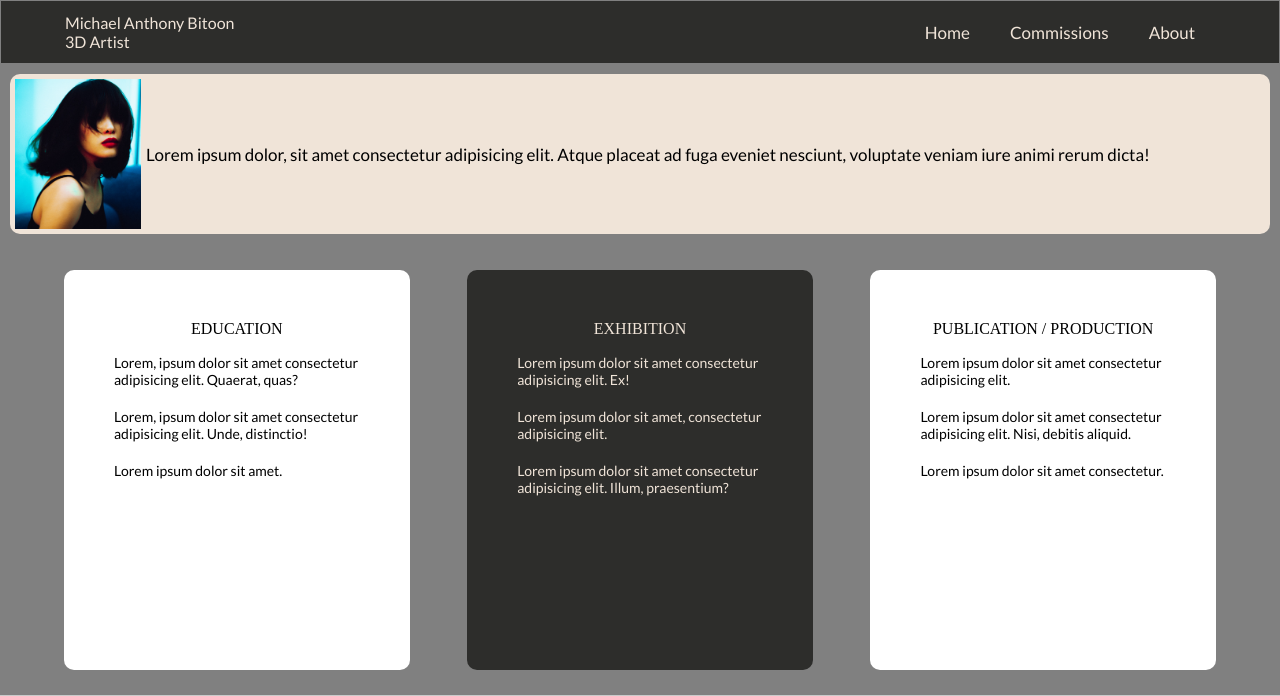
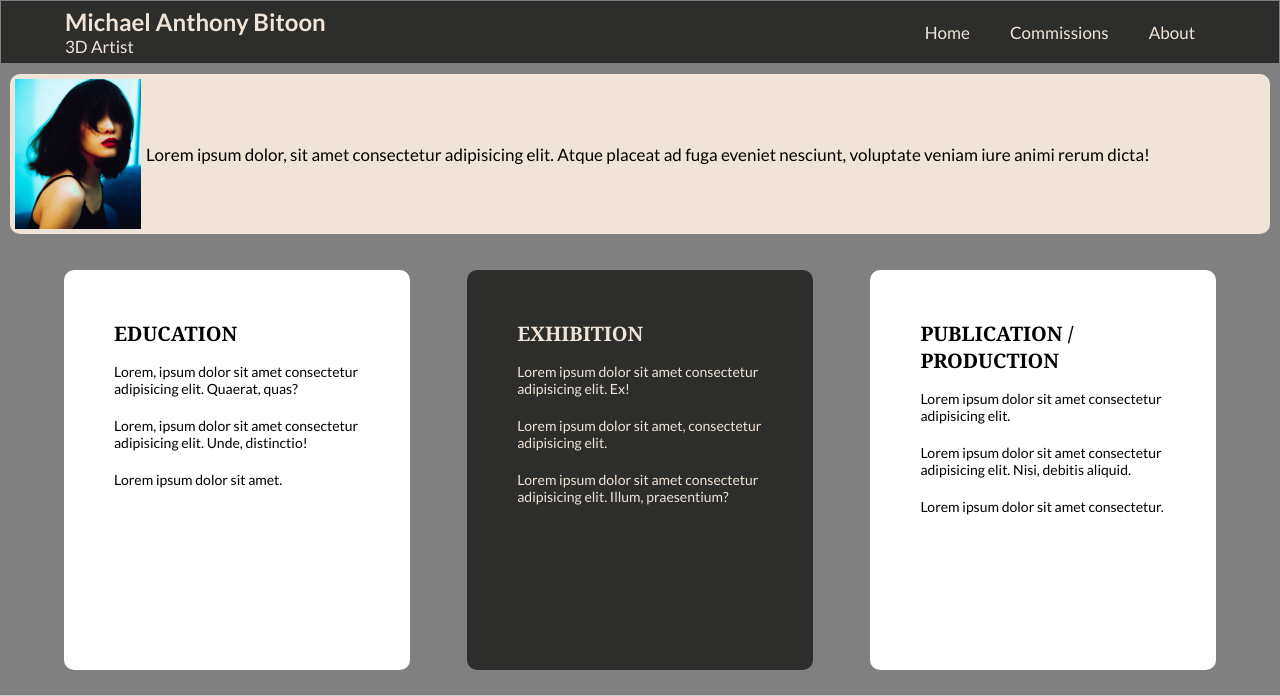
Before and after one commit to mictony6/ArtPortfolio, a Django app: page /about/ in a window 1280 px wide. Shown: the top 696 px of the page. Run offline with Django 4.2, Linux system fonts and the light colour scheme.

Commit message:
font error fixes

```diff
--- a/pages/static/css/styles.css
+++ b/pages/static/css/styles.css
@@ -77,7 +77,7 @@ header {
 
 }
 
--main {
+.title {
     display: flex;
     flex-flow: column wrap;
 
@@ -87,7 +87,7 @@ header {
     flex-grow: 2;
 }
 
-.sub-main {
+.sub-title {
     font-size: 17px;
     font-weight: initial;
 }
@@ -515,7 +515,7 @@ footer h1 {
 
 
 
-.card-main {
+.card-title {
     overflow-wrap: break-word;
     width: 100%;
     font-family: 'Noto Serif', serif;
```
